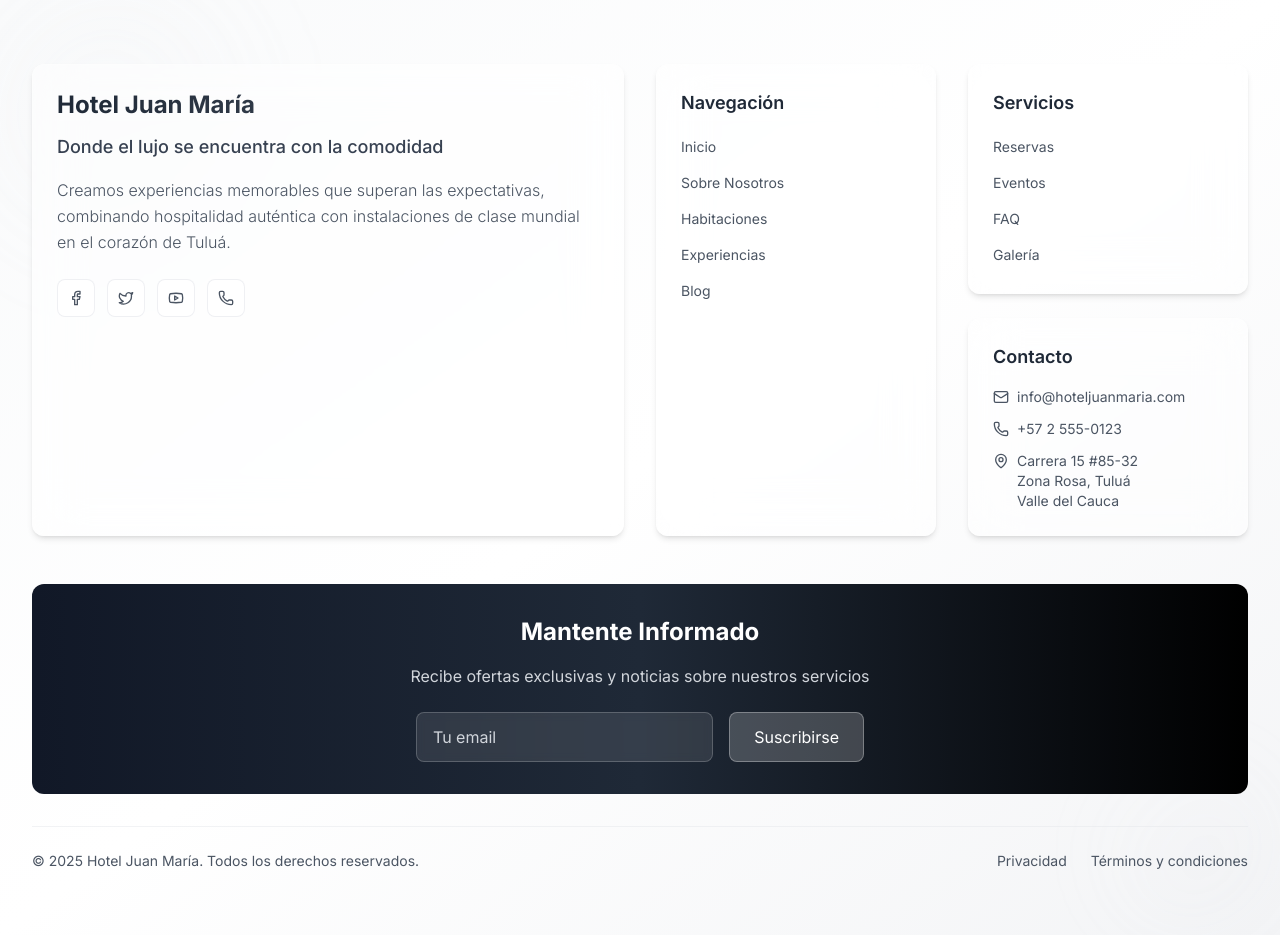
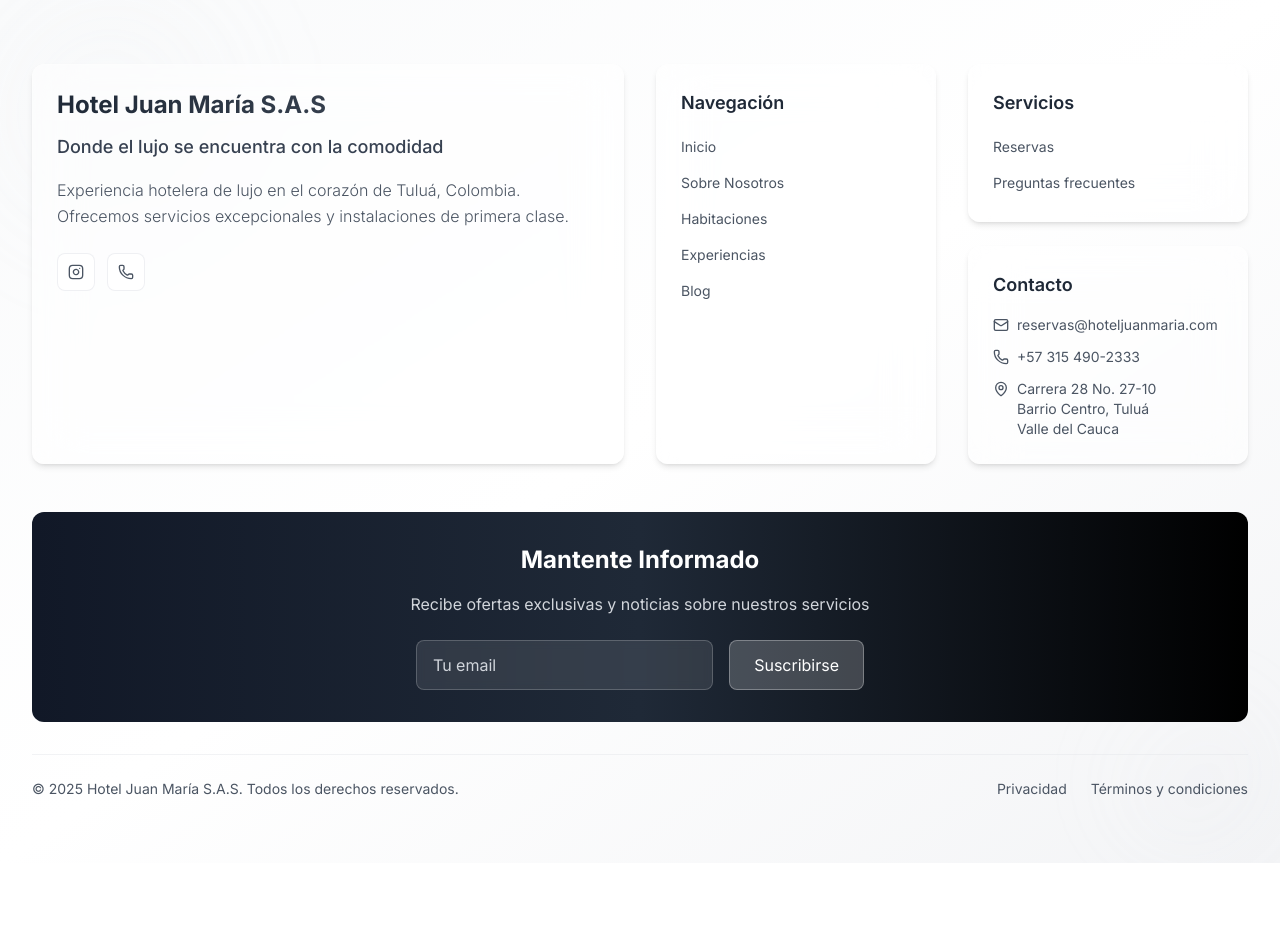
Before and after one commit to Simoncl20/hoteljuanmaria, a Next.js app: page /faq in a window 1280 px wide. Shown: the part 800-1735 px from the top of the page. After the commit the page ends 1663 px from the top, so only its background shows below. Built offline with nearby package versions, Linux system fonts and the light colour scheme.

Commit message:
Navbar and footer fix

```diff
--- a/app/components/footer/footer.tsx
+++ b/app/components/footer/footer.tsx
@@ -2,10 +2,50 @@
 
 import React, { useState, useEffect } from 'react';
 import Link from 'next/link';
-import { Facebook, Twitter, Youtube, Phone, Mail, MapPin, ArrowUp } from 'lucide-react';
+import { Facebook, Twitter, Youtube, Phone, Mail, MapPin, ArrowUp, Instagram, Linkedin } from 'lucide-react';
+import { getContactInfo, getSiteSettings } from '../../lib/data';
+
+interface ContactInfo {
+  hotel: {
+    name: string;
+    address: {
+      street: string;
+      neighborhood: string;
+      city: string;
+      state: string;
+      country: string;
+    };
+  };
+  phone: {
+    main: string;
+    secondary: string;
+    whatsapp: string;
+  };
+  email: {
+    reservations: string;
+    marketing: string;
+  };
+  social: {
+    [key: string]: string;
+  };
+  hours: {
+    [key: string]: string;
+  };
+}
+
+interface SiteSettings {
+  site: {
+    name: string;
+    tagline: string;
+    description: string;
+  };
+}
 
 const Footer = () => {
   const [showScrollTop, setShowScrollTop] = useState(false);
+  const [contactInfo, setContactInfo] = useState<ContactInfo | null>(null);
+  const [siteSettings, setSiteSettings] = useState<SiteSettings | null>(null);
+  const [loading, setLoading] = useState(true);
 
   useEffect(() => {
     const handleScroll = () => {
@@ -19,16 +59,49 @@ const Footer = () => {
     };
   }, []);
 
+  useEffect(() => {
+    const loadData = async () => {
+      try {
+        const [contact, settings] = await Promise.all([
+          getContactInfo(),
+          getSiteSettings()
+        ]);
+        setContactInfo(contact);
+        setSiteSettings(settings);
+      } catch (error) {
+        console.error('Error loading footer data:', error);
+      } finally {
+        setLoading(false);
+      }
+    };
+
+    loadData();
+  }, []);
+
   const scrollToTop = () => {
     window.scrollTo({ top: 0, behavior: 'smooth' });
   };
 
-  const socialLinks = [
-    { icon: Facebook, href: "#", label: "Facebook" },
-    { icon: Twitter, href: "#", label: "Twitter" },
-    { icon: Youtube, href: "#", label: "YouTube" },
-    { icon: Phone, href: "tel:+573246669900", label: "Teléfono" }
-  ];
+  // Get social media links with icons
+  const getSocialLinks = () => {
+    if (!contactInfo?.social) return [];
+
+    const socialIconMap = {
+      facebook: Facebook,
+      instagram: Instagram,
+      twitter: Twitter,
+      youtube: Youtube,
+      linkedin: Linkedin
+    };
+
+    return Object.entries(contactInfo.social)
+      .filter(([, url]) => url) // Only include if URL exists
+      .map(([platform, url]) => ({
+        icon: socialIconMap[platform as keyof typeof socialIconMap] || Facebook,
+        href: url,
+        label: platform.charAt(0).toUpperCase() + platform.slice(1)
+      }));
+  };
 
   const companyLinks = [
     { name: "Inicio", href: "/" },
@@ -40,10 +113,32 @@ const Footer = () => {
 
   const usefulLinks = [
     { name: "Reservas", href: "/reservas" },
-    { name: "Eventos", href: "/eventos" },
-    { name: "FAQ", href: "/faq" },
-    { name: "Galería", href: "/galeria" }
+    { name: "Preguntas frecuentes", href: "/faq" },
   ];
+
+  if (loading) {
+    return (
+      <footer className="bg-gradient-to-br from-gray-50 via-white to-gray-100 py-16">
+        <div className="container mx-auto px-6 lg:px-8">
+          <div className="animate-pulse">
+            <div className="grid grid-cols-1 md:grid-cols-2 lg:grid-cols-4 gap-8">
+              {[...Array(4)].map((_, i) => (
+                <div key={i} className="bg-white/50 rounded-xl p-6 space-y-4">
+                  <div className="h-4 bg-gray-300 rounded w-3/4"></div>
+                  <div className="space-y-2">
+                    <div className="h-3 bg-gray-200 rounded"></div>
+                    <div className="h-3 bg-gray-200 rounded w-5/6"></div>
+                  </div>
+                </div>
+              ))}
+            </div>
+          </div>
+        </div>
+      </footer>
+    );
+  }
+
+  const socialLinks = getSocialLinks();
 
   return (
     <div>
@@ -56,30 +151,44 @@ const Footer = () => {
         <div className="relative z-10 container mx-auto px-6 lg:px-8 py-16">
           <div className="grid grid-cols-1 md:grid-cols-2 lg:grid-cols-4 gap-8">
 
-            {/* Brand section - more uniform */}
+            {/* Brand section */}
             <div className="lg:col-span-2">
               <div className="bg-white/50 backdrop-blur-xl rounded-xl p-6 border border-white/30 shadow-md h-full">
                 <h2 className="text-2xl font-bold bg-gradient-to-r from-gray-800 to-gray-600 bg-clip-text text-transparent mb-3">
-                  Hotel Juan María
+                  {contactInfo?.hotel?.name || siteSettings?.site.name || 'Hotel Juan María'}
                 </h2>
-                <p className="text-lg text-gray-700 font-medium mb-4">Donde el lujo se encuentra con la comodidad</p>
+                <p className="text-lg text-gray-700 font-medium mb-4">
+                  {siteSettings?.site.tagline || 'Donde el lujo se encuentra con la comodidad'}
+                </p>
                 <p className="font-sans font-light text-gray-600 leading-relaxed mb-6">
-                  Creamos experiencias memorables que superan las expectativas, combinando hospitalidad auténtica
-                  con instalaciones de clase mundial en el corazón de Tuluá.
+                  {siteSettings?.site.description || 'Creamos experiencias memorables que superan las expectativas, combinando hospitalidad auténtica con instalaciones de clase mundial.'}
                 </p>
 
-                {/* Social media */}
+                {/* Social media - Only show if we have social links */}
+                {socialLinks.length > 0 && (
                   <div className="flex space-x-3">
                     {socialLinks.map((social, index) => (
                       <Link
                         key={social.label}
                         href={social.href}
+                        target="_blank"
+                        rel="noopener noreferrer"
                         className="p-2.5 bg-white/60 backdrop-blur-sm rounded-lg border border-gray-200/60 hover:border-gray-300 transition-all duration-300 hover:scale-105"
                       >
                         <social.icon className="w-4 h-4 text-gray-600 hover:text-gray-900 transition-colors duration-300" />
                       </Link>
                     ))}
+                    {/* Phone as social link if available */}
+                    {contactInfo?.phone.main && (
+                      <Link
+                        href={`tel:${contactInfo.phone.main}`}
+                        className="p-2.5 bg-white/60 backdrop-blur-sm rounded-lg border border-gray-200/60 hover:border-gray-300 transition-all duration-300 hover:scale-105"
+                      >
+                        <Phone className="w-4 h-4 text-gray-600 hover:text-gray-900 transition-colors duration-300" />
+                      </Link>
+                    )}
                   </div>
+                )}
               </div>
             </div>
 
@@ -108,7 +217,7 @@ const Footer = () => {
               <div className="bg-white/50 backdrop-blur-xl rounded-xl p-6 border border-white/30 shadow-md">
                 <h3 className="text-lg font-semibold text-gray-800 mb-4">Servicios</h3>
                 <ul className="space-y-2">
-                  {usefulLinks.slice(0, 4).map((link) => (
+                  {usefulLinks.map((link) => (
                     <li key={link.name}>
                       <Link
                         href={link.href}
@@ -121,28 +230,37 @@ const Footer = () => {
                 </ul>
               </div>
 
-              {/* Contact info */}
+              {/* Contact info - Only show if data is available */}
+              {contactInfo && (
                 <div className="bg-white/50 backdrop-blur-xl rounded-xl p-6 border border-white/30 shadow-md">
                   <h3 className="text-lg font-semibold text-gray-800 mb-4">Contacto</h3>
                   <div className="space-y-3">
+                    {contactInfo.email.reservations && (
                       <div className="flex items-center text-sm text-gray-600">
                         <Mail className="w-4 h-4 mr-2 flex-shrink-0" />
-                    <span className="break-all">info@hoteljuanmaria.com</span>
+                        <span className="break-all">{contactInfo.email.reservations}</span>
                       </div>
+                    )}
+                    {contactInfo.phone.main && (
                       <div className="flex items-center text-sm text-gray-600">
                         <Phone className="w-4 h-4 mr-2 flex-shrink-0" />
-                    <span>+57 2 555-0123</span>
+                        <span>{contactInfo.phone.main}</span>
                       </div>
+                    )}
+                    {contactInfo.hotel.address && (
                       <div className="flex items-start text-sm text-gray-600">
                         <MapPin className="w-4 h-4 mr-2 mt-0.5 flex-shrink-0" />
                         <span>
-                      Carrera 15 #85-32<br />
-                      Zona Rosa, Tuluá<br />
-                      Valle del Cauca
+                          {contactInfo.hotel.address.street}<br />
+                          {contactInfo.hotel.address.neighborhood && `${contactInfo.hotel.address.neighborhood}, `}
+                          {contactInfo.hotel.address.city}<br />
+                          {contactInfo.hotel.address.state}
                         </span>
                       </div>
+                    )}
                   </div>
                 </div>
+              )}
             </div>
           </div>
 
@@ -170,7 +288,7 @@ const Footer = () => {
 
           {/* Bottom bar */}
           <div className="mt-8 pt-6 border-t border-gray-200/50 flex flex-col sm:flex-row justify-between items-center text-sm text-gray-600">
-            <p>© 2025 Hotel Juan María. Todos los derechos reservados.</p>
+            <p>© 2025 {contactInfo?.hotel?.name || siteSettings?.site.name || 'Hotel Juan María'}. Todos los derechos reservados.</p>
             <div className="flex space-x-6 mt-4 sm:mt-0">
               <Link href="/privacy" className="hover:text-gray-900 transition-colors duration-300">Privacidad</Link>
               <Link href="/terms" className="hover:text-gray-900 transition-colors duration-300">Términos y condiciones</Link>
--- a/app/components/navbar/navbar.tsx
+++ b/app/components/navbar/navbar.tsx
@@ -46,22 +46,18 @@ export default function Navbar() {
       href: "/habitaciones",
       hasDropdown: true,
       dropdownItems: [
-        { name: "Suite Presidencial", href: "/habitaciones/suite-presidencial" },
-        { name: "Habitación Ejecutiva", href: "/habitaciones/ejecutiva" },
-        { name: "Habitación Familiar", href: "/habitaciones/familiar" },
-        { name: "Habitación Standard", href: "/habitaciones/standard" }
+        { name: "Habitación Individual Estándar", href: "/habitaciones/1" },
+        { name: "Habitación Doble Estándar", href: "/habitaciones/2" },
+        { name: "Habitación Triple Estándar", href: "/habitaciones/3" },
+        { name: "Habitación Cuádruple Estándar", href: "/habitaciones/4" },
+        { name: "Junior Suite", href: "/habitaciones/5" },
+        { name: "Master Suite", href: "/habitaciones/6" }
       ]
     },
     {
       name: "Experiencias",
       href: "/experiencias",
-      hasDropdown: true,
-      dropdownItems: [
-        { name: "Restaurante", href: "/experiencias/restaurante" },
-        { name: "Spa & Bienestar", href: "/experiencias/spa" },
-        { name: "Eventos", href: "/experiencias/eventos" },
-        { name: "Galería", href: "/experiencias/galeria" }
-      ]
+      hasDropdown: false
     },
     {
       name: "Blog",
@@ -118,8 +114,6 @@ export default function Navbar() {
                 <div
                   key={item.name}
                   className="relative group"
-                  onMouseEnter={() => item.hasDropdown && setActiveDropdown(item.name)}
-                  onMouseLeave={() => setActiveDropdown(null)}
                   style={{
                     animationDelay: `${index * 100}ms`
                   }}
@@ -127,6 +121,8 @@ export default function Navbar() {
                   <Link
                     href={item.href}
                     className="flex items-center px-6 py-3 text-sm font-medium text-gray-700 transition-all duration-500 relative overflow-hidden group hover:text-gray-900"
+                    onMouseEnter={() => item.hasDropdown && setActiveDropdown(item.name)}
+                    onMouseLeave={() => !item.hasDropdown && setActiveDropdown(null)}
                   >
                     <span className="relative z-20 flex items-center">
                       {item.name}
@@ -154,15 +150,15 @@ export default function Navbar() {
                   {/* Soft Elegant Dropdown with smooth transitions */}
                   {item.hasDropdown && item.dropdownItems && (
                     <div
-                      className={`absolute top-full left-1/2 transform -translate-x-1/2 w-64 transition-all duration-500 ease-out ${
+                      className={`absolute top-full left-1/2 transform -translate-x-1/2 w-64 transition-all duration-500 ease-out z-[9999] ${
                         activeDropdown === item.name
                           ? "opacity-100 translate-y-2 visible blur-0"
                           : "opacity-0 -translate-y-4 invisible blur-sm"
                       }`}
                       onMouseEnter={() => setActiveDropdown(item.name)}
-                      onMouseLeave={() => setTimeout(() => setActiveDropdown(null), 100)}
+                      onMouseLeave={() => setActiveDropdown(null)}
                     >
-                      <div className="mt-4 bg-white/80 backdrop-blur-2xl rounded-3xl shadow-xl border border-white/30 overflow-hidden transform transition-all duration-300">
+                      <div className="mt-4 bg-white rounded-3xl shadow-xl border border-gray-200/50 overflow-hidden transform transition-all duration-300">
                         {/* Soft floating header orb */}
                         <div className="absolute -top-2 left-1/2 transform -translate-x-1/2 w-4 h-4 bg-gradient-to-br from-white to-gray-100 rounded-full shadow-lg border border-gray-200/50 transition-all duration-300"></div>
 
--- a/app/data/testimonials.json
+++ b/app/data/testimonials.json
@@ -131,5 +131,5 @@
     "WiFi estable",
     "Instalaciones renovadas"
   ],
-  "image": "/Fachada-nocturna2.jpg"
+  "image": "/Lobby.jpeg"
 }
```
Also changed, not shown: app/components/testimonials/testimonials.tsx (+53 -44 lines), 1 other file (tests, documents, lock files or other folders). Lines whose indentation alone changed are shown as unchanged.
